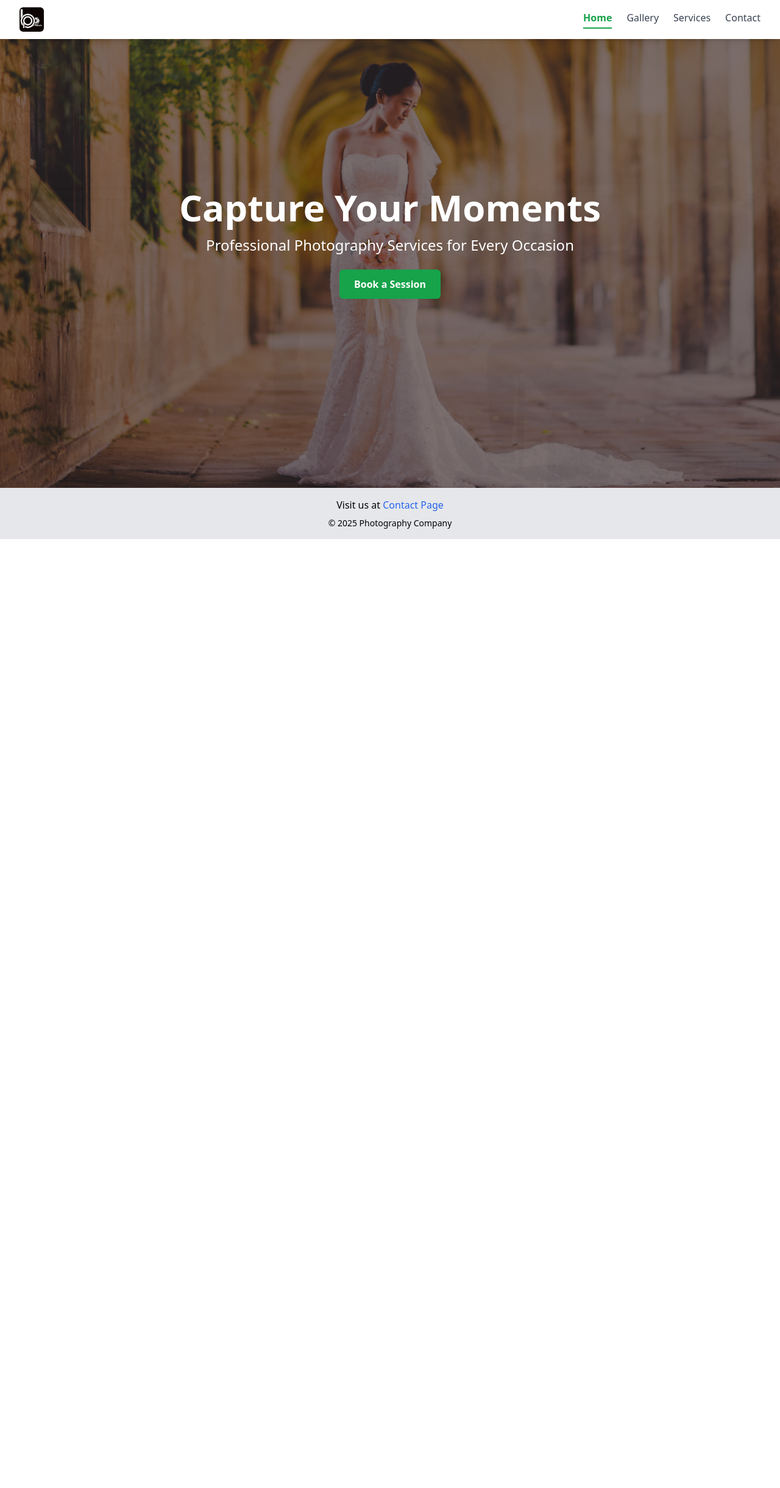
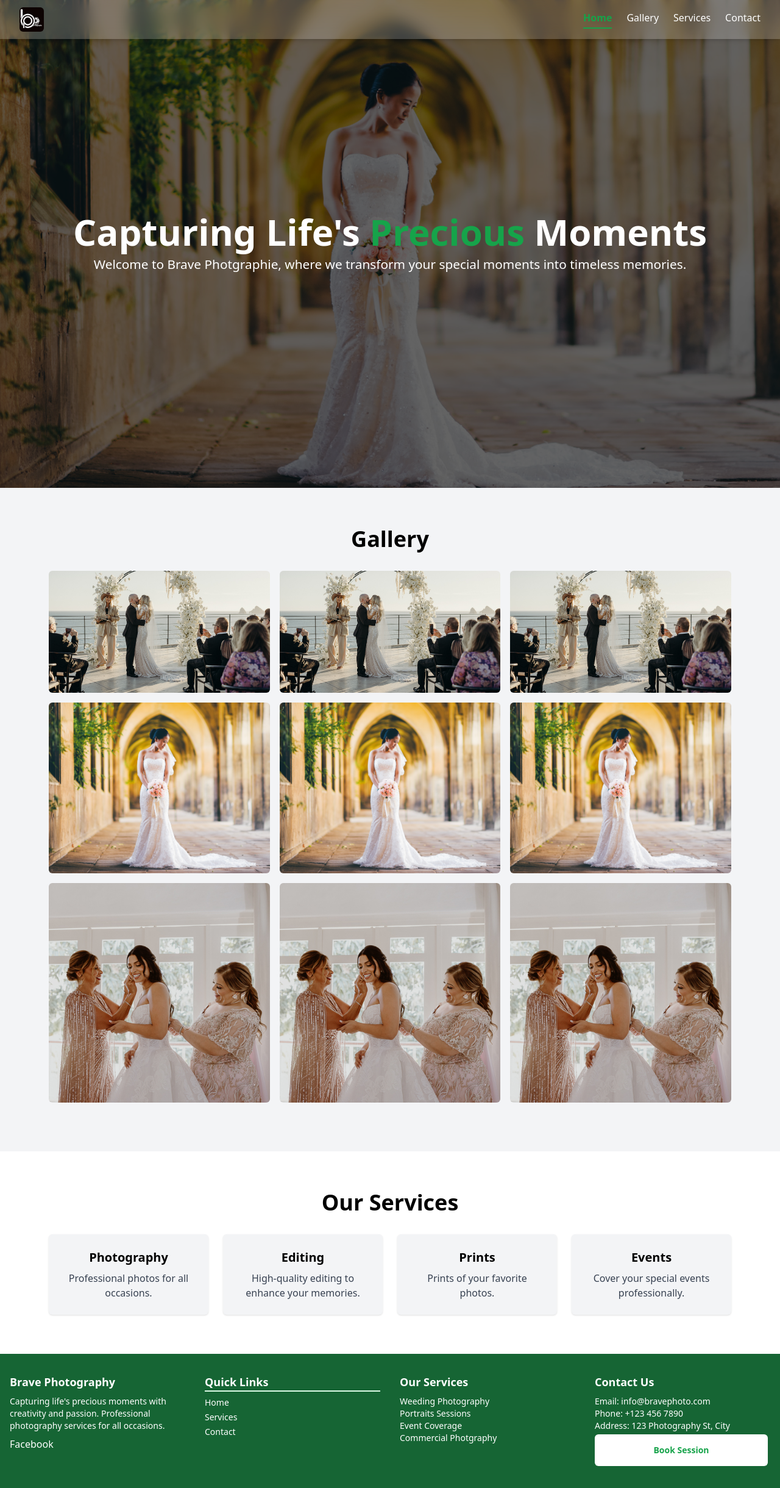
Before and after one commit to Code-harness/brave_photography, a React (Vite) app: page / in a window 1280 px wide. Shown: the whole page at 61% size. Before the commit the page ends 884 px from the top, so only its background shows below. Built offline with nearby package versions, Linux system fonts and the light colour scheme.

Commit message:
Home Page DesignV1.2

```diff
--- a/package.json
+++ b/package.json
@@ -12,8 +12,8 @@
   "dependencies": {
     "autoprefixer": "^10.4.22",
     "postcss": "^8.5.6",
-    "react": "^19.2.0",
-    "react-dom": "^19.2.0",
+    "react": "^19.2.1",
+    "react-dom": "^19.2.1",
     "react-router-dom": "^7.10.1",
     "tailwindcss": "^3.4.18"
   },
--- a/src/Pages/Gallery.jsx
+++ b/src/Pages/Gallery.jsx
@@ -1,9 +1,86 @@
-import React from 'react'
+import React, { useState } from "react";
+import Image1 from "../assets/images/1.jpeg";
+import Image2 from "../assets/images/2.jpg";
+import Image3 from "../assets/images/3.jpeg";
+import Image4 from "../assets/images/1.jpeg";
+import Image5 from "../assets/images/2.jpg";
+import Image6 from "../assets/images/3.jpeg";
+import Image7 from "../assets/images/1.jpeg";
+import Image8 from "../assets/images/2.jpg";
+import Image9 from "../assets/images/3.jpeg";
+
+const images = [
+  Image1, Image2, Image3,
+  Image4, Image5, Image6,
+  Image7, Image8, Image9,
+];
 
 const Gallery = () => {
+  const [isOpen, setIsOpen] = useState(false);
+  const [currentIndex, setCurrentIndex] = useState(0);
+
+  const nextImage = () => setCurrentIndex((currentIndex + 1) % images.length);
+  const prevImage = () => setCurrentIndex((currentIndex + images.length - 1) % images.length);
+
   return (
-    <div>Gallery</div>
-  )
-}
+    <section className="py-16 bg-gray-100 text-center">
+      <h2 className="text-4xl font-bold mb-8">Gallery</h2>
 
-export default Gallery
+      {/* Masonry Grid */}
+      <div className="columns-1 sm:columns-2 md:columns-3 gap-4 px-4 max-w-6xl mx-auto">
+        {images.map((img, index) => (
+          <div key={index} className="mb-4 break-inside-avoid rounded-md overflow-hidden cursor-pointer">
+            <img
+              src={img}
+              alt={`Gallery ${index}`}
+              className="w-full object-cover hover:scale-105 transition-transform duration-300"
+              style={{ height: `${200 + (index % 3) * 80}px` }} // simulate different heights
+              onClick={() => {
+                setCurrentIndex(index);
+                setIsOpen(true);
+              }}
+            />
+          </div>
+        ))}
+      </div>
+
+      {/* Lightbox */}
+      {isOpen && (
+        <div
+          className="fixed inset-0 bg-black bg-opacity-90 flex items-center justify-center z-50"
+          onClick={() => setIsOpen(false)}
+        >
+          <button
+            className="absolute left-4 text-white text-3xl font-bold z-50"
+            onClick={(e) => { e.stopPropagation(); prevImage(); }}
+          >
+            ‹
+          </button>
+
+          <img
+            src={images[currentIndex]}
+            alt={`Lightbox ${currentIndex}`}
+            className="max-h-[90vh] max-w-[90vw] rounded-md shadow-lg"
+            onClick={(e) => e.stopPropagation()}
+          />
+
+          <button
+            className="absolute right-4 text-white text-3xl font-bold z-50"
+            onClick={(e) => { e.stopPropagation(); nextImage(); }}
+          >
+            ›
+          </button>
+
+          <button
+            className="absolute top-4 right-4 text-white text-2xl font-bold z-50"
+            onClick={() => setIsOpen(false)}
+          >
+            ✕
+          </button>
+        </div>
+      )}
+    </section>
+  );
+};
+
+export default Gallery;
--- a/src/Pages/Home.jsx
+++ b/src/Pages/Home.jsx
@@ -1,10 +1,14 @@
 import React from "react";
 
 import Hero from "../components/Hero";
+import Gallery from "./Gallery";
+import Services from "./Services";
 
 const Home = () => (
   <div>
     <Hero />
+    <Gallery/>
+    <Services/>
   </div>
 );
 
--- a/src/Pages/Services.jsx
+++ b/src/Pages/Services.jsx
@@ -1,25 +1,27 @@
 import React from "react";
 
-const Services = () => {
-  const services = [
-    "📷 Wedding Photography",
-    "🏢 Corporate Events",
-    "👶 Portraits",
-    "🌄 Travel & Landscape",
-  ];
+const services = [
+  { title: "Photography", description: "Professional photos for all occasions." },
+  { title: "Editing", description: "High-quality editing to enhance your memories." },
+  { title: "Prints", description: "Prints of your favorite photos." },
+  { title: "Events", description: "Cover your special events professionally." },
+];
 
-  return (
-    <section className="p-8">
-      <h2 className="text-3xl font-bold text-center mb-6">Our Services</h2>
-      <ul className="max-w-xl mx-auto space-y-4 text-lg">
-        {services.map((s, idx) => (
-          <li key={idx} className="bg-gray-100 p-4 rounded shadow">
-            {s}
-          </li>
-        ))}
-      </ul>
-    </section>
-  );
-};
+const Services = () => (
+  <section className="py-16 bg-white text-center">
+    <h2 className="text-4xl font-bold mb-8">Our Services</h2>
+    <div className="grid grid-cols-1 sm:grid-cols-2 md:grid-cols-4 gap-6 max-w-6xl mx-auto px-4">
+      {services.map((service, idx) => (
+        <div
+          key={idx}
+          className="bg-gray-100 p-6 rounded-md shadow hover:scale-105 transition-transform duration-300"
+        >
+          <h3 className="text-xl font-bold mb-2">{service.title}</h3>
+          <p className="text-gray-700">{service.description}</p>
+        </div>
+      ))}
+    </div>
+  </section>
+);
 
 export default Services;
--- a/src/components/Footer.jsx
+++ b/src/components/Footer.jsx
@@ -1,15 +1,62 @@
-import { NavLink } from 'react-router-dom';
+import { Navigate, NavLink, useNavigate } from "react-router-dom";
 
-const Footer = () => (
-  <footer className="bg-gray-200 p-4 text-center">
-    <p>
-      Visit us at{' '}
-      <NavLink to="/contact" className="text-blue-600 hover:underline">
-        Contact Page
-      </NavLink>
-    </p>
-    <p className="text-sm mt-2">&copy; 2025 Photography Company</p>
+const Footer = () => {
+  const navigate =useNavigate();
+
+ return(
+ <footer className="bg-green-800 text-white">
+    <div
+      className="max-w-7xl mx-auto px-4 py-8 grid gap-8
+                    grid-cols-1 sm:grid-cols-2 md:grid-cols-4"
+    >
+      <div>
+        <h2 className="text-lg font-bold mb-2">Brave Photography</h2>
+        <p className="text-sm mb-2">
+          Capturing life's precious moments with creativity and passion.
+          Professional photography services for all occasions.
+        </p>
+        <div className="mt-2">Facebook</div>
+      </div>
+
+      <div>
+        <h2 className="text-lg font-bold border-b-2 border-green-100 mb-2">
+          Quick Links
+        </h2>
+        <NavLink to="/" className="text-sm hover:underline block mb-1">
+          Home
+        </NavLink>
+        <NavLink to="/services" className="text-sm hover:underline block mb-1">
+          Services
+        </NavLink>
+        <NavLink to="/contact" className="text-sm hover:underline block mb-1">
+          Contact
+        </NavLink>
+      </div>
+
+      <div>
+        <h2 className="text-lg font-bold mb-2">Our Services</h2>
+        <p className="text-sm">Weeding Photography</p>
+        <p className="text-sm">Portraits Sessions</p>
+        <p className="text-sm">Event Coverage</p>
+        <p className="text-sm">Commercial Photgraphy</p>
+      </div>
+
+      {/* Contact */}
+      <div>
+        <h2 className="text-lg font-bold mb-2">Contact Us</h2>
+        <p className="text-sm">Email: info@bravephoto.com</p>
+        <p className="text-sm">Phone: +123 456 7890</p>
+        <p className="text-sm">Address: 123 Photography St, City</p>
+        <p
+          className="text-sm bg-white p-4 m-1 ml-0 rounded-md text-green-600 font-bold text-center hover:cursor-pointer hover:scale-105 transition-all"
+          onClick={() => navigate("/contact")}
+        >
+          Book Session
+        </p>
+      </div>
+    </div>
   </footer>
-);
+ );
+};
 
 export default Footer;
--- a/src/components/Hero.jsx
+++ b/src/components/Hero.jsx
@@ -1,4 +1,5 @@
 import React, { useState, useEffect } from "react";
+import Gallery from "../Pages/Gallery";
 import Image1 from "../assets/images/1.jpeg";
 import Image2 from "../assets/images/2.jpg";
 import Image3 from "../assets/images/3.jpeg";
@@ -12,13 +13,12 @@ const Hero = () => {
   useEffect(() => {
     const interval = setInterval(() => {
       setCurrent((prev) => (prev + 1) % images.length);
-    }, 5000); // 5000ms = 5s
+    }, 5000);
     return () => clearInterval(interval);
   }, []);
 
   return (
     <section className="h-screen relative flex items-center justify-center text-center overflow-hidden">
-      {/* Background images */}
       {images.map((img, index) => (
         <div
           key={index}
@@ -29,22 +29,28 @@ const Hero = () => {
         ></div>
       ))}
 
-      {/* Overlay to darken images */}
-      <div className="absolute inset-0 bg-black/50"></div>
+      <div className="absolute inset-0 bg-black/60"></div>
 
-      {/* Content */}
-      <div className="relative z-10 text-white px-4">
-        <h1 className="text-4xl md:text-6xl font-bold mb-4">
-          Capture Your Moments
-        </h1>
-        <p className="text-lg md:text-2xl mb-6">
-          Professional Photography Services for Every Occasion
-        </p>
-        <button className="bg-green-600 hover:bg-green-500 text-white px-6 py-3 rounded-md font-semibold transition">
-          Book a Session
-        </button>
+      <div className="relative z-10 w-full px-4">
+        <div>
+          <h2 className="text-white text-6xl font-bold mb-2">Capturing Life's <span className="text-green-600">Precious</span> Moments</h2>
+          <p className="text-white text-[1.3rem]">
+            Welcome to Brave Photgraphie, where we transform your special moments
+            into timeless memories.
+          </p>
+        </div>
+
+        {/* <div className="grid grid-cols-3 justify-around  text-white px-6">
+          <div className="bg-black/40 rounded-md backdrop-blur-sm p-6 flex flex-col ">
+            <p className="text-red-500 m-2">icon</p>
+            <p className="m-2">10000+</p>
+            <p>Photo Sessions</p>
+          </div>
+        </div> */}
       </div>
     </section>
+
+
   );
 };
 
--- a/src/components/Navbar.jsx
+++ b/src/components/Navbar.jsx
@@ -7,7 +7,7 @@ const Navbar = () => {
   const [isOpen, setIsOpen] = useState(false);
 
   return (
-    <nav className="bg-white shadow-md fixed w-full top-0 z-50">
+    <nav className="bg-white/20 backdrop-blur-md shadow-md fixed w-full top-0 z-50">
       <div className="max-w-7xl mx-auto px-4 sm:px-6 lg:px-8">
         <div className="flex justify-between h-16 items-center">
           {/* Logo / Brand */}
@@ -15,7 +15,6 @@ const Navbar = () => {
             <img src={Logo} alt="PhotoCo Logo" className="h-10 w-auto rounded-md bg-cover" />
           </div>
 
-          {/* Desktop Menu */}
           <div className="hidden md:flex space-x-6">
             {routes
               .filter((r) => r.showInNavbar)
@@ -26,7 +25,7 @@ const Navbar = () => {
                   className={({ isActive }) =>
                     isActive
                       ? "text-green-600 font-semibold border-b-2 border-green-600 pb-1"
-                      : "text-gray-700 hover:text-green-500 transition pb-1"
+                      : "text-white hover:text-green-500 transition pb-1"
                   }
                 >
                   {route.name}
```
Also changed, not shown: 1 other file (tests, documents, lock files or other folders).
